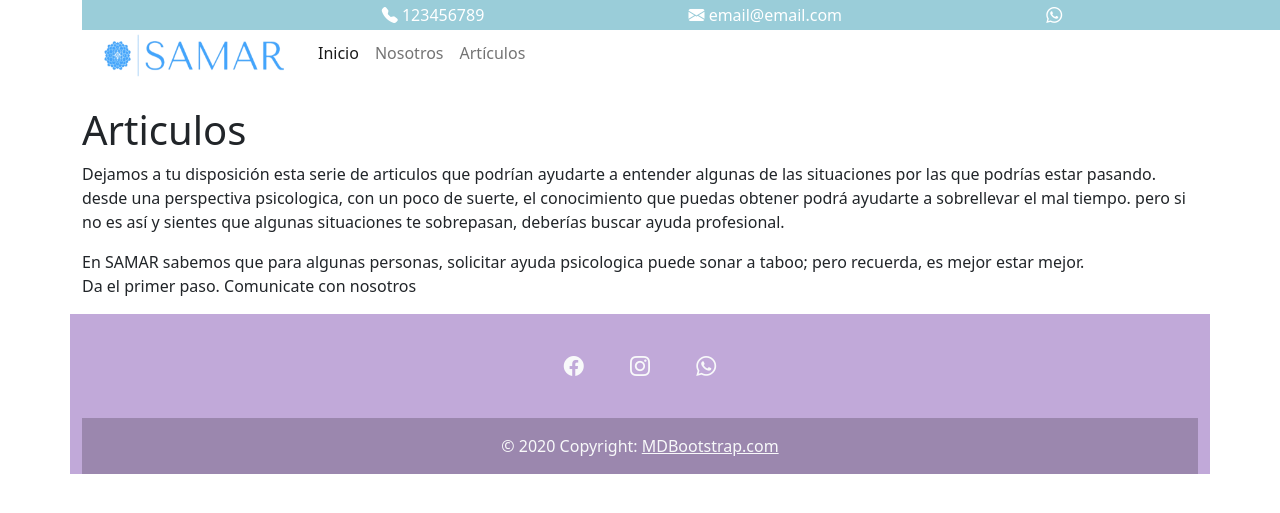
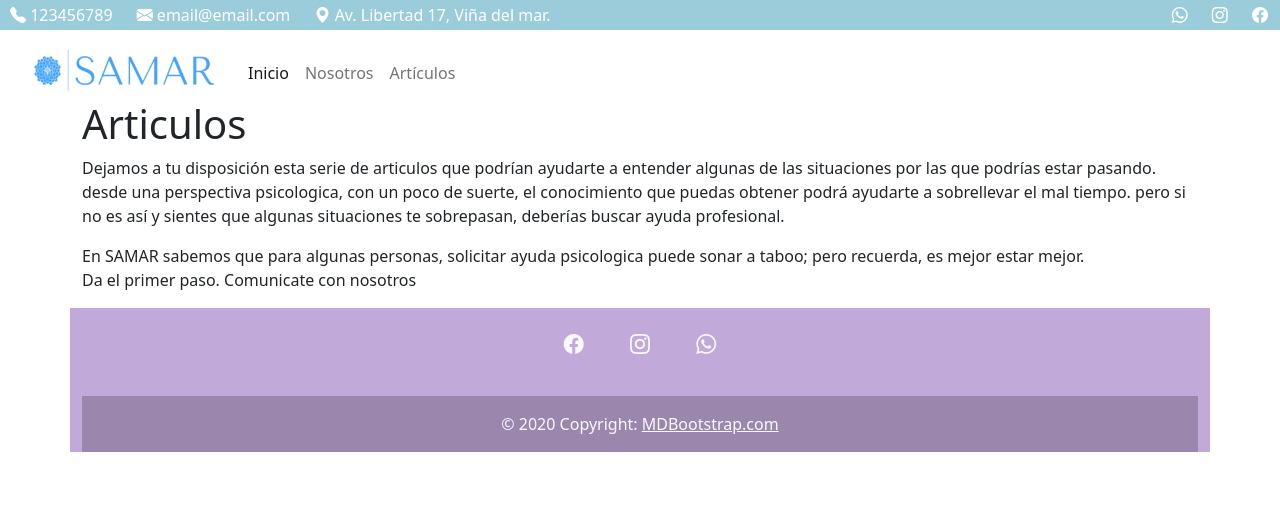
Before and after one commit to manuelVerdugoK/ProyectoConsultaPsicologo, a Django app: page /articulos in a window 1280 px wide. Shown: the top 513 px of the page. Run offline with Django 4.2, Linux system fonts and the light colour scheme; some libraries are stand-ins or nearby versions.

Commit message:
header fixed

```diff
--- a/aplicacion/static/css/articulos.css
+++ b/aplicacion/static/css/articulos.css
@@ -0,0 +1,3 @@
+#articulos{
+    margin-top: 100px;
+}
--- a/aplicacion/static/css/base.css
+++ b/aplicacion/static/css/base.css
@@ -3,12 +3,13 @@ Universal
 ***********/
 *{
     list-style: none;
-    margin: 0;
+    margin: 0 0;
     padding: 0;
 }
 /************
 Header
 ***********/
+
 
 /*Top Header - Social bar*/
 #top-header{
@@ -18,20 +19,39 @@ Header
         background: #9acdd9;
         width: 100%;
         height: 30px;
+        left: 0%;
+        color: white;
         position: fixed;
-        color: white;
     }
         #top-header li{
-            margin:0 100px;
             display: inline-block;
+            margin: 0 10px;
             line-height: 30px;
         }
             #top-header li a{
                 color: white;
             }
 
+div#direccion{
+    float: right;
+    margin: 0 2px;
+}
+
 
 /*nav bar*/
 .navbar{
-    padding: 30px;
+    padding:0 20px;
+
 }
+    .container-fluid{
+        margin-top: 5px;
+
+    }
+        .navbar-brand{
+            margin-top: 10px;
+
+        }
+            .collapse{
+                margin-top: 20px;
+            }
+}
--- a/aplicacion/static/css/index.css
+++ b/aplicacion/static/css/index.css
@@ -3,6 +3,9 @@ cuerpo
 ***********/
 
 /*Carrusel*/
+#carousel{
+    margin-top: 100px;
+}
 .img-carousel{
     width: 100%;
     height: 400px;
--- a/aplicacion/static/css/nosotros.css
+++ b/aplicacion/static/css/nosotros.css
@@ -0,0 +1,3 @@
+#qsomos{
+    margin-top: 100px;
+}
--- a/aplicacion/templates/base.html
+++ b/aplicacion/templates/base.html
@@ -22,18 +22,29 @@
 <body>
     <div class="container">
         <div class="row">
-            <header id="main-header"><!--#Main header-->
+            <header id="main-header" class="fixed-top"><!--#Main header-->
                 <!--#Top header-->
-                <div id="top-header" align="center">
+                <div id="top-header" >
                     <!--Contacto-->
                         <li><i class="bi bi-telephone-fill"></i> 123456789</li>
                         <li><i class="bi bi-envelope-fill"></i> email@email.com</li>
-                    <!--Redes Sociales-->
+                        <li>
+                            <i class="bi bi-geo-alt-fill"></i>
+                            Av. Libertad 17, Viña del mar.
+                        </li>
+                    <!--dirección-->
+                    <div id="direccion">
+                        <!--Redes Sociales-->
                         <li><a href="#!" role="button">
                             <i class="bi bi-whatsapp"></i>
                         </a></li>
-                    <!--dirección-->
-                    <li><i class="bi bi-geo-alt-fill"></i>Av. Libertad 17, Viña del mar.</li>
+                        <li><a href="#!" role="button">
+                            <i class="bi bi-instagram"></i>
+                        </a></li>
+                        <li><a href="#!" role="button">
+                            <i class="bi bi-facebook"></i>
+                        </a></li>
+                    </div>
                 </div><!--/#top header-->
 
                 <!--#Nav bar-->
@@ -58,7 +69,7 @@
 
             <footer class="text-center" style="background-color: #c1a9d9;">
                 <!-- Grid container -->
-                <div class="container pt-4" style="backround-color: #ab96b7;">
+                <div class="container pt-2 " style="backround-color: #ab96b7;">
                     <!-- Section: Social media -->
                     <section class="mb-4">
                         <!-- Facebook -->
--- a/aplicacion/templates/paginas/articulos.html
+++ b/aplicacion/templates/paginas/articulos.html
@@ -6,7 +6,7 @@
 {% block titulo %} Articulos {% endblock %}
 
 {% block contenido %}
-<div class="container">
+<div id="articulos" class="container">
     <div class="row">
         <div class="col-sm-12 col-md-12 col-lg-12">
             <h1>Articulos</h1>
--- a/aplicacion/templates/paginas/index.html
+++ b/aplicacion/templates/paginas/index.html
@@ -5,7 +5,7 @@
 {% block headstyle %} <link rel="stylesheet" href="{% static 'css/index.css' %}"> {% endblock %}
 
 {% block contenido %}
-    <!--#Carrusel-->
+<!--#Carrusel-->
 <div id="carousel" class="carousel slide" data-bs-ride="false">
     <div class="carousel-indicators">
         <button type="button" data-bs-target="#carousel" data-bs-slide-to="0" class="active" aria-current="true" aria-label="Slide 1"></button>
--- a/aplicacion/templates/paginas/nosotros.html
+++ b/aplicacion/templates/paginas/nosotros.html
@@ -6,7 +6,7 @@
 
 {% block contenido %}
 
-<div class="container">
+<div id="qsomos" class="container" >
     <div class="row">
         <div class="col-sm-12 col-md-12 col-lg-12">
             <h3> ¿Quienes somos? </h3>
```
